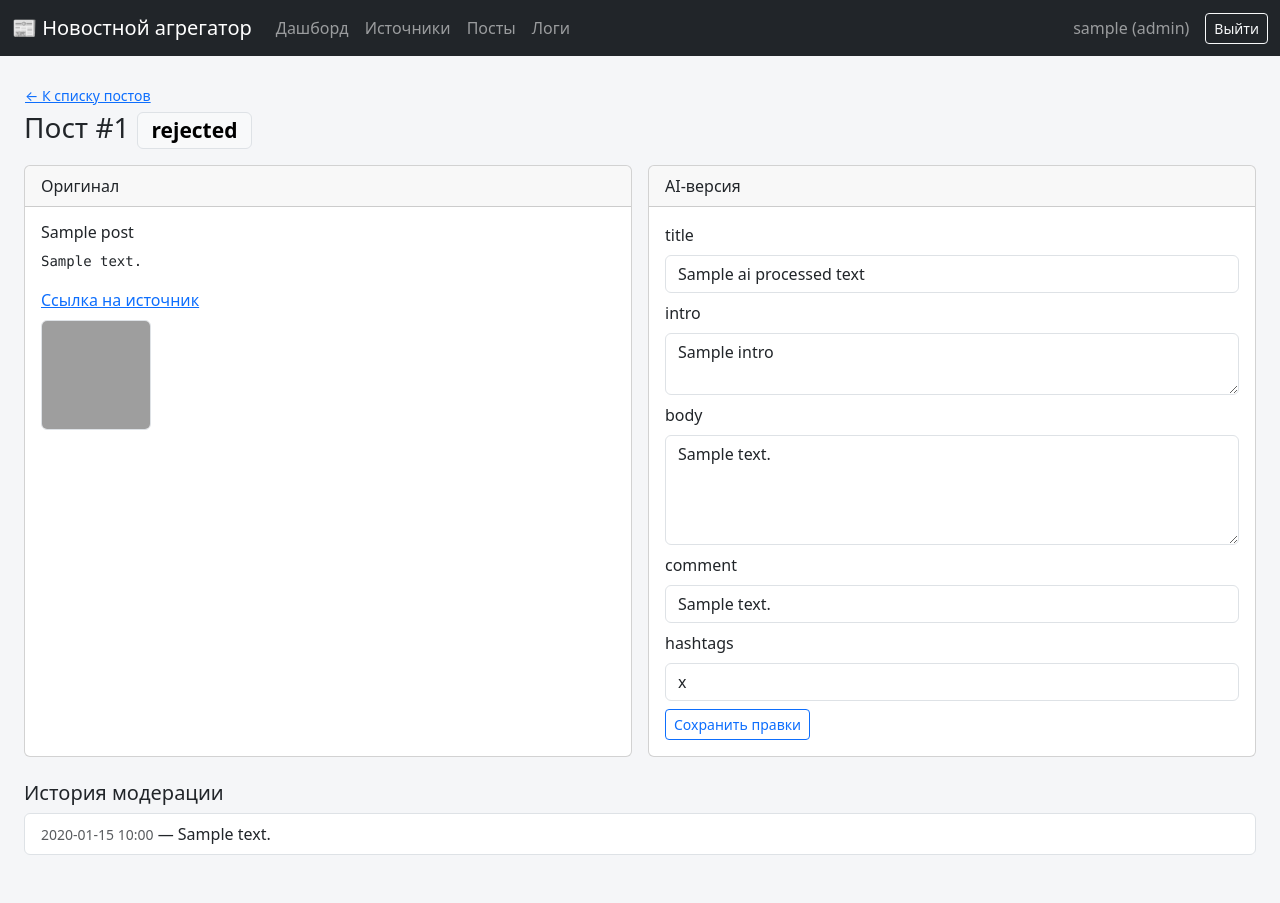
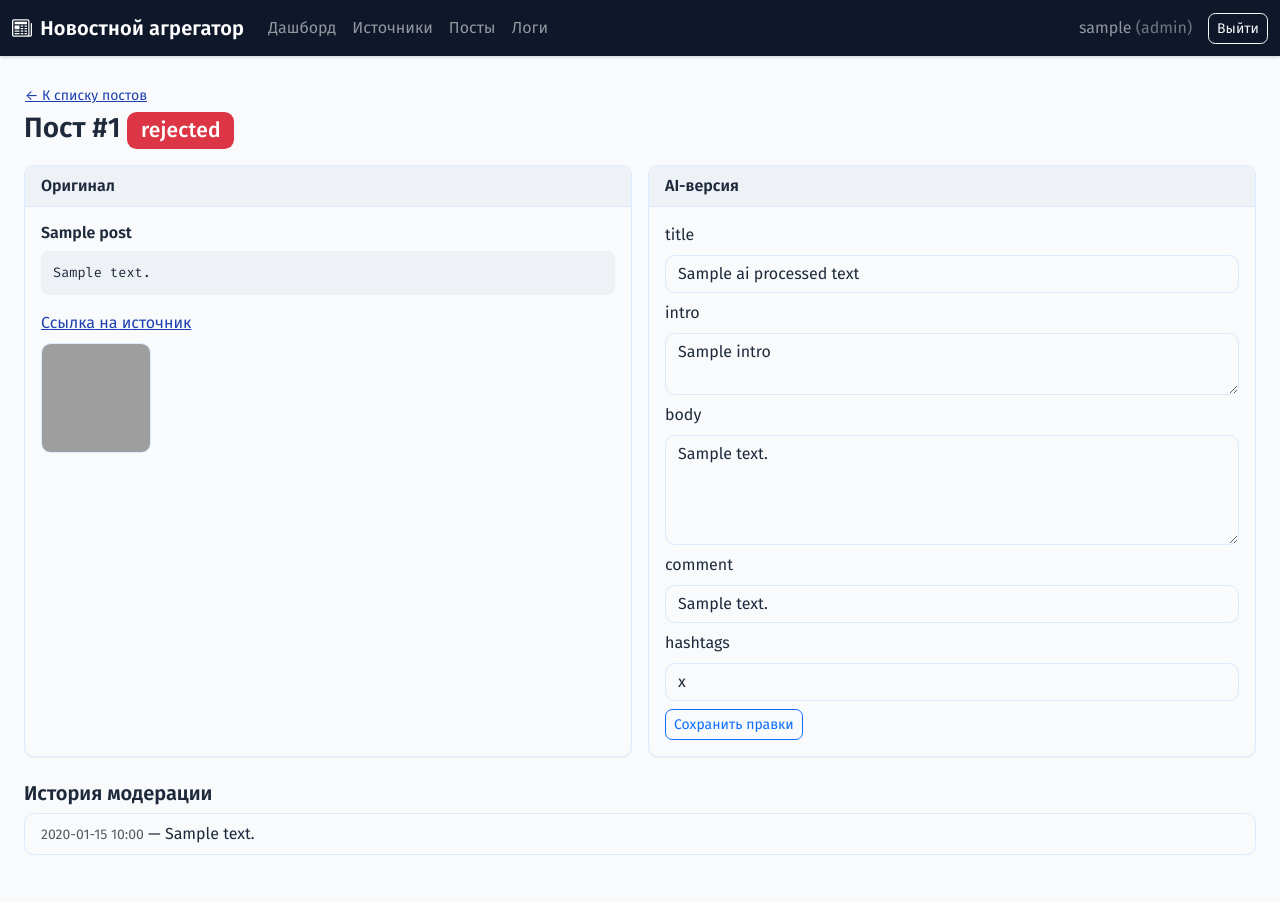
Before and after one commit to Kikai-hub/TG_Redact_api, a FastAPI app: template app/web/templates/post_detail.html in a window 1280 px wide. Run offline with FastAPI, Linux system fonts and the light colour scheme; the template is opened without the code that fills it: most values are stand-ins (such as "Sample title", 1, 10 or a date in 2020); grey boxes are pictures that could not be loaded.

Commit message:
fix 3 commit

```diff
--- a/app/web/static/custom.css
+++ b/app/web/static/custom.css
@@ -1,12 +1,175 @@
+:root {
+  --color-primary: #1e40af;
+  --color-primary-rgb: 30, 64, 175;
+  --color-primary-dark: #0f2870;
+  --color-accent: #d97706;
+  --color-background: #f8fafc;
+  --color-foreground: #1e293b;
+  --color-muted: #eef2f7;
+  --color-border: #dbeafe;
+  --color-navbar: #0f172a;
+
+  --font-sans: "Fira Sans", system-ui, -apple-system, "Segoe UI", sans-serif;
+  --font-mono: "Fira Code", "SFMono-Regular", Consolas, monospace;
+
+  --bs-body-bg: var(--color-background);
+  --bs-body-color: var(--color-foreground);
+  --bs-body-font-family: var(--font-sans);
+  --bs-border-color: var(--color-border);
+  --bs-primary: var(--color-primary);
+  --bs-primary-rgb: var(--color-primary-rgb);
+  --bs-link-color: var(--color-primary);
+  --bs-link-color-rgb: var(--color-primary-rgb);
+  --bs-link-hover-color: var(--color-primary-dark);
+  --bs-border-radius: 0.6rem;
+  --bs-border-radius-sm: 0.45rem;
+  --bs-border-radius-lg: 0.85rem;
+}
+
 body {
-  background-color: #f5f6f8;
+  font-family: var(--font-sans);
+}
+
+code, pre, kbd, samp, .post-text, .font-mono {
+  font-family: var(--font-mono);
+}
+
+h1, h2, h3, h4, h5, h6 {
+  font-weight: 600;
+}
+
+/* ---------------------------------------------------------------- nav --- */
+
+.navbar {
+  background-color: var(--color-navbar) !important;
+  box-shadow: 0 1px 3px rgba(0, 0, 0, 0.2);
+}
+
+.navbar-brand {
+  font-weight: 600;
+  letter-spacing: 0.01em;
+}
+
+.navbar .nav-link {
+  border-radius: var(--bs-border-radius-sm);
+  padding-left: 0.75rem;
+  padding-right: 0.75rem;
+  transition: color 0.15s ease, background-color 0.15s ease;
+}
+
+.navbar .nav-link:hover {
+  background-color: rgba(255, 255, 255, 0.08);
+}
+
+.navbar .nav-link.active {
+  color: #fff !important;
+  background-color: var(--color-primary);
+}
+
+/* -------------------------------------------------------------- cards --- */
+
+.card {
+  border-color: var(--color-border);
+  box-shadow: 0 1px 2px rgba(15, 23, 42, 0.05);
+}
+
+.card-header {
+  font-weight: 600;
+  background-color: var(--color-muted);
+  border-bottom-color: var(--color-border);
 }
 
 .stat-card {
-  border-radius: 0.75rem;
+  border: none;
+  border-radius: var(--bs-border-radius-lg);
 }
+
+.stat-card .card-body {
+  padding: 1.25rem 1.5rem;
+}
+
+.stat-card .fs-2 {
+  font-family: var(--font-mono);
+  font-weight: 600;
+}
+
+/* ------------------------------------------------------------- tables --- */
+
+.table {
+  --bs-table-hover-bg: var(--color-muted);
+}
+
+.table thead th {
+  text-transform: uppercase;
+  font-size: 0.72rem;
+  letter-spacing: 0.05em;
+  color: #64748b;
+  border-bottom-width: 1px;
+}
+
+.table td, .table th {
+  vertical-align: middle;
+}
+
+.table tbody tr {
+  transition: background-color 0.15s ease;
+}
+
+/* ------------------------------------------------------------ badges --- */
+
+.badge {
+  font-weight: 500;
+  letter-spacing: 0.01em;
+  padding: 0.4em 0.65em;
+}
+
+/* ----------------------------------------------------------- buttons --- */
+
+.btn {
+  border-radius: var(--bs-border-radius-sm);
+  transition: filter 0.15s ease, box-shadow 0.15s ease, background-color 0.15s ease;
+}
+
+.btn:hover {
+  filter: brightness(0.96);
+}
+
+.btn-primary {
+  --bs-btn-bg: var(--color-primary);
+  --bs-btn-border-color: var(--color-primary);
+  --bs-btn-hover-bg: var(--color-primary-dark);
+  --bs-btn-hover-border-color: var(--color-primary-dark);
+}
+
+/* ------------------------------------------------------ focus states --- */
+
+.btn:focus-visible,
+.nav-link:focus-visible,
+.form-control:focus,
+.form-select:focus,
+a:focus-visible {
+  box-shadow: 0 0 0 3px rgba(var(--color-primary-rgb), 0.35);
+  outline: none;
+}
+
+/* -------------------------------------------------------------- misc --- */
+
+.stat-card { transition: transform 0.15s ease, box-shadow 0.15s ease; }
+.stat-card:hover { box-shadow: 0 4px 10px rgba(15, 23, 42, 0.12); }
 
 pre.post-text {
   white-space: pre-wrap;
   word-break: break-word;
+  background-color: var(--color-muted);
+  border-radius: var(--bs-border-radius-sm);
+  padding: 0.75rem;
+  font-size: 0.85rem;
 }
+
+@media (prefers-reduced-motion: reduce) {
+  * {
+    transition: none !important;
+    animation: none !important;
+  }
+  .stat-card:hover { transform: none; }
+}
--- a/app/web/templates/base.html
+++ b/app/web/templates/base.html
@@ -4,26 +4,50 @@
   <meta charset="utf-8">
   <meta name="viewport" content="width=device-width, initial-scale=1">
   <title>{% block title %}Новостной агрегатор{% endblock %}</title>
+  <link rel="preconnect" href="https://fonts.googleapis.com">
+  <link rel="preconnect" href="https://fonts.gstatic.com" crossorigin>
+  <link href="https://fonts.googleapis.com/css2?family=Fira+Code:wght@400;500;600&family=Fira+Sans:wght@400;500;600;700&display=swap" rel="stylesheet">
   <link href="https://cdn.jsdelivr.net/npm/bootstrap@5.3.3/dist/css/bootstrap.min.css" rel="stylesheet">
+  <link href="https://cdn.jsdelivr.net/npm/bootstrap-icons@1.11.3/font/bootstrap-icons.min.css" rel="stylesheet">
   <link href="/static/custom.css" rel="stylesheet">
 </head>
 <body>
   {% if admin %}
-  <nav class="navbar navbar-expand-lg navbar-dark bg-dark mb-4">
+  <nav class="navbar navbar-expand-lg navbar-dark mb-4">
     <div class="container-fluid">
-      <a class="navbar-brand" href="/">📰 Новостной агрегатор</a>
+      <a class="navbar-brand d-flex align-items-center gap-2" href="/">
+        <i class="bi bi-newspaper"></i> Новостной агрегатор
+      </a>
       <div class="collapse navbar-collapse">
         <ul class="navbar-nav me-auto">
-          <li class="nav-item"><a class="nav-link" href="/">Дашборд</a></li>
-          <li class="nav-item"><a class="nav-link" href="/sources">Источники</a></li>
-          <li class="nav-item"><a class="nav-link" href="/posts">Посты</a></li>
+          <li class="nav-item">
+            <a class="nav-link {{ 'active' if request.url.path == '/' }}" href="/"
+               {% if request.url.path == '/' %}aria-current="page"{% endif %}>Дашборд</a>
+          </li>
+          <li class="nav-item">
+            <a class="nav-link {{ 'active' if request.url.path.startswith('/sources') }}" href="/sources"
+               {% if request.url.path.startswith('/sources') %}aria-current="page"{% endif %}>Источники</a>
+          </li>
+          <li class="nav-item">
+            <a class="nav-link {{ 'active' if request.url.path.startswith('/posts') }}" href="/posts"
+               {% if request.url.path.startswith('/posts') %}aria-current="page"{% endif %}>Посты</a>
+          </li>
           {% if admin.role == "admin" %}
-          <li class="nav-item"><a class="nav-link" href="/admins">Модераторы</a></li>
-          <li class="nav-item"><a class="nav-link" href="/settings">Настройки</a></li>
+          <li class="nav-item">
+            <a class="nav-link {{ 'active' if request.url.path.startswith('/admins') }}" href="/admins"
+               {% if request.url.path.startswith('/admins') %}aria-current="page"{% endif %}>Модераторы</a>
+          </li>
+          <li class="nav-item">
+            <a class="nav-link {{ 'active' if request.url.path.startswith('/settings') }}" href="/settings"
+               {% if request.url.path.startswith('/settings') %}aria-current="page"{% endif %}>Настройки</a>
+          </li>
           {% endif %}
-          <li class="nav-item"><a class="nav-link" href="/logs">Логи</a></li>
+          <li class="nav-item">
+            <a class="nav-link {{ 'active' if request.url.path.startswith('/logs') }}" href="/logs"
+               {% if request.url.path.startswith('/logs') %}aria-current="page"{% endif %}>Логи</a>
+          </li>
         </ul>
-        <span class="navbar-text me-3">{{ admin.username }} ({{ admin.role }})</span>
+        <span class="navbar-text me-3">{{ admin.username }} <span class="opacity-75">({{ admin.role }})</span></span>
         <form method="post" action="/logout" class="d-flex">
           <button class="btn btn-outline-light btn-sm" type="submit">Выйти</button>
         </form>
--- a/app/web/templates/dashboard.html
+++ b/app/web/templates/dashboard.html
@@ -1,4 +1,5 @@
 {% extends "base.html" %}
+{% import "macros.html" as macros %}
 {% block title %}Дашборд{% endblock %}
 {% block content %}
 <h3 class="mb-4">Дашборд</h3>
@@ -38,7 +39,7 @@
     <tr>
       <td>{{ post.id }}</td>
       <td>{{ post.original_title }}</td>
-      <td><span class="badge text-bg-light border">{{ post.status }}</span></td>
+      <td>{{ macros.status_badge(post.status) }}</td>
       <td>{{ post.created_at.strftime("%Y-%m-%d %H:%M") }}</td>
       <td><a href="/posts/{{ post.id }}">Открыть</a></td>
     </tr>
--- a/app/web/templates/logs.html
+++ b/app/web/templates/logs.html
@@ -1,4 +1,5 @@
 {% extends "base.html" %}
+{% import "macros.html" as macros %}
 {% block title %}Логи{% endblock %}
 {% block content %}
 <h3 class="mb-4">Журнал событий</h3>
@@ -31,7 +32,7 @@
     {% for entry in logs %}
     <tr>
       <td class="text-nowrap">{{ entry.timestamp.strftime("%Y-%m-%d %H:%M:%S") }}</td>
-      <td><span class="badge text-bg-{{ {'error': 'danger', 'warning': 'warning', 'info': 'info', 'debug': 'secondary'}[entry.level] }}">{{ entry.level }}</span></td>
+      <td>{{ macros.level_badge(entry.level) }}</td>
       <td>{{ entry.module }}</td>
       <td>{{ entry.message }}</td>
     </tr>
--- /dev/null
+++ b/app/web/templates/macros.html
@@ -0,0 +1,21 @@
+{% macro status_badge(status) -%}
+{% set classes = {
+  "pending": "text-bg-secondary",
+  "processed": "text-bg-info",
+  "moderated": "text-bg-warning",
+  "published": "text-bg-success",
+  "rejected": "text-bg-danger",
+  "error": "text-bg-dark",
+} %}
+<span class="badge {{ classes.get(status, 'text-bg-light border') }}">{{ status }}</span>
+{%- endmacro %}
+
+{% macro level_badge(level) -%}
+{% set classes = {
+  "debug": "text-bg-secondary",
+  "info": "text-bg-info",
+  "warning": "text-bg-warning",
+  "error": "text-bg-danger",
+} %}
+<span class="badge {{ classes.get(level, 'text-bg-light border') }}">{{ level }}</span>
+{%- endmacro %}
--- a/app/web/templates/post_detail.html
+++ b/app/web/templates/post_detail.html
@@ -1,8 +1,9 @@
 {% extends "base.html" %}
+{% import "macros.html" as macros %}
 {% block title %}Пост #{{ post.id }}{% endblock %}
 {% block content %}
 <a href="/posts" class="btn btn-sm btn-link px-0">&larr; К списку постов</a>
-<h3 class="mb-3">Пост #{{ post.id }} <span class="badge text-bg-light border">{{ post.status }}</span></h3>
+<h3 class="mb-3">Пост #{{ post.id }} {{ macros.status_badge(post.status) }}</h3>
 
 <div class="row g-3">
   <div class="col-md-6">
@@ -19,7 +20,10 @@
           {% set media_type = m.type if m is mapping else "photo" %}
           <a href="{{ media_url }}" target="_blank" rel="noopener" class="text-center text-decoration-none">
             {% if media_type == "video" %}
-            <div class="border rounded d-flex align-items-center justify-content-center bg-light" style="width:110px; height:110px;">🎥<br>видео</div>
+            <div class="border rounded d-flex flex-column align-items-center justify-content-center bg-light text-muted" style="width:110px; height:110px;">
+              <i class="bi bi-camera-video fs-4"></i>
+              <small>видео</small>
+            </div>
             {% else %}
             <img src="{{ media_url }}" style="width:110px; height:110px; object-fit:cover;" class="rounded border" alt="фото">
             {% endif %}
@@ -66,10 +70,10 @@
       {% if post.status == "moderated" %}
       <div class="card-footer d-flex gap-2">
         <form method="post" action="/posts/{{ post.id }}/approve">
-          <button class="btn btn-success btn-sm" type="submit">✅ Опубликовать</button>
+          <button class="btn btn-success btn-sm" type="submit"><i class="bi bi-check-lg me-1"></i>Опубликовать</button>
         </form>
         <form method="post" action="/posts/{{ post.id }}/reject">
-          <button class="btn btn-danger btn-sm" type="submit">❌ Отказаться</button>
+          <button class="btn btn-danger btn-sm" type="submit"><i class="bi bi-x-lg me-1"></i>Отказаться</button>
         </form>
       </div>
       {% endif %}
--- a/app/web/templates/posts.html
+++ b/app/web/templates/posts.html
@@ -1,4 +1,5 @@
 {% extends "base.html" %}
+{% import "macros.html" as macros %}
 {% block title %}Посты{% endblock %}
 {% block content %}
 <h3 class="mb-4">Посты</h3>
@@ -17,7 +18,7 @@
       <td>{{ post.id }}</td>
       <td>{{ post.original_title }}</td>
       <td>{{ post.source_id }}</td>
-      <td><span class="badge text-bg-light border">{{ post.status }}</span></td>
+      <td>{{ macros.status_badge(post.status) }}</td>
       <td>{{ post.created_at.strftime("%Y-%m-%d %H:%M") }}</td>
       <td><a href="/posts/{{ post.id }}">Открыть</a></td>
     </tr>
```
